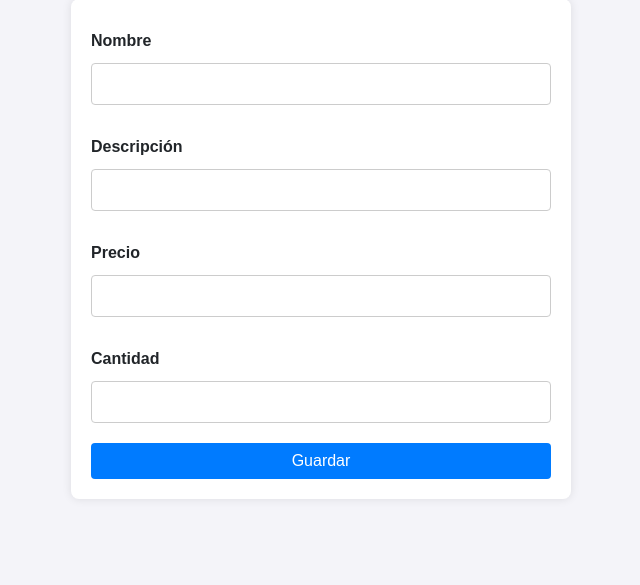
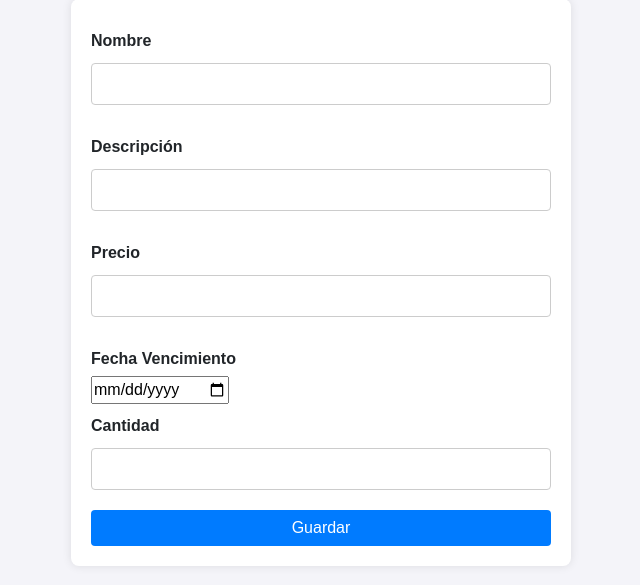
Before and after one commit to fernandtw/sistemaInventario-ing, a Django app: page /productos/agregar/ in a window 1280 px wide. Shown: the part 181-766 px from the top of the page, without its empty margins (319-959 px from the left). Run offline with Django 5.2, Linux system fonts and the light colour scheme; some libraries are stand-ins or nearby versions.

Commit message:
arreglos de producto

```diff
--- a/SistemaInventario/settings.py
+++ b/SistemaInventario/settings.py
@@ -25,7 +25,7 @@ SECRET_KEY = 'django-insecure-=b!ba2ut6v^%80-n%bxuy!*k=mficqcdhml82#rkyotj*j)ts(
 # SECURITY WARNING: don't run with debug turned on in production!
 DEBUG = True
 
-ALLOWED_HOSTS = []
+ALLOWED_HOSTS = ['127.0.0.1', 'localhost', '192.168.1.13']
 
 
 # Application definition
--- a/productos/forms.py
+++ b/productos/forms.py
@@ -2,6 +2,13 @@ from django import forms
 from .models import Producto
 
 class ProductoForm(forms.ModelForm):
+    fecha_vencimiento = forms.DateField(
+        label="Fecha Vencimiento",
+        required=False,  # Cambia a False si el campo es opcional
+        widget=forms.DateInput(format="%Y-%m-%d", attrs={"type": "date"}),
+        input_formats=["%Y-%m-%d"]
+    )
+
     class Meta:
         model = Producto
-        fields = ['nombre', 'descripcion', 'precio', 'cantidad']
+        fields = ['nombre', 'descripcion', 'precio', 'cantidad', 'fecha_vencimiento']
--- a/productos/models.py
+++ b/productos/models.py
@@ -5,6 +5,7 @@ class Producto(models.Model):
     descripcion = models.TextField()
     precio = models.DecimalField(max_digits=10, decimal_places=2)
     cantidad = models.IntegerField()
+    fecha_vencimiento = models.DateField(null=True, blank=True)  # Verifica este campo
 
     def __str__(self):
         return self.nombre
--- a/productos/views.py
+++ b/productos/views.py
@@ -28,7 +28,9 @@ def editar_producto(request, pk):
         nombre = request.POST.get('nombre')
         descripcion = request.POST.get('descripcion')
         precio = request.POST.get('precio')
+        fecha_vencimiento = request.POST.get('fecha_vencimiento')
         cantidad = request.POST.get('cantidad')
+
 
         # Reemplazar la coma por un punto en el precio, si es necesario
         if precio:
@@ -38,6 +40,7 @@ def editar_producto(request, pk):
         producto.nombre = nombre
         producto.descripcion = descripcion
         producto.precio = precio  # Ya como un número decimal
+        producto.fecha_vencimiento = fecha_vencimiento
         producto.cantidad = cantidad
 
         producto.save()  # Guarda los cambios
--- a/templates/productos/agregar.html
+++ b/templates/productos/agregar.html
@@ -15,8 +15,14 @@
         <label for="precio">Precio</label>
         <input type="number" name="precio" id="precio" required>
 
+        <label for="fecha_vencimiento">Fecha Vencimiento</label>
+        <input type="date" name="fecha_vencimiento" id="fecha_vencimiento" required>
+
+
         <label for="cantidad">Cantidad</label>
         <input type="number" name="cantidad" id="cantidad" required>
+
+
 
         <button type="submit" class="btn">Guardar</button>
     </form>
--- a/templates/productos/editar.html
+++ b/templates/productos/editar.html
@@ -13,6 +13,9 @@
         <label for="precio">Precio</label>
         <input type="text" name="precio" id="precio" value="{{ producto.precio }}" required>
 
+        <label for="fecha_vencimiento">Fecha de Vencimiento</label>
+        <input type="date" name="fecha_vencimiento" id="fecha_vencimiento" value="{{ producto.fecha_vencimiento }}" required>
+
         <label for="cantidad">Cantidad</label>
         <input type="number" name="cantidad" id="cantidad" value="{{ producto.cantidad }}" required>
 
--- a/templates/productos/listar.html
+++ b/templates/productos/listar.html
@@ -10,8 +10,10 @@
                 <th>Nombre</th>
                 <th>Descripción</th>
                 <th>Precio</th>
+                <th>Fecha Vencimiento</th>
                 <th>Cantidad</th>
                 <th>Acciones</th>
+
             </tr>
         </thead>
         <tbody>
@@ -20,6 +22,7 @@
                     <td>{{ producto.nombre }}</td>
                     <td>{{ producto.descripcion }}</td>
                     <td>{{ producto.precio }}</td>
+                    <td>{{ producto.fecha_vencimiento }}</td>
                     <td>{{ producto.cantidad }}</td>
                     <td>
                         <a href="{% url 'editar_producto' producto.id %}" class="btn btn-warning mb-1">Editar</a>
```
